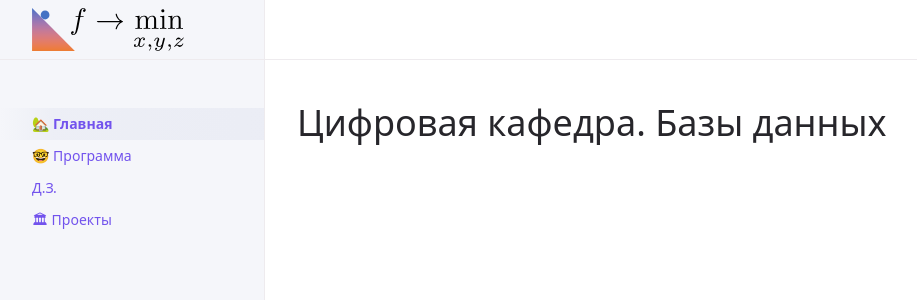
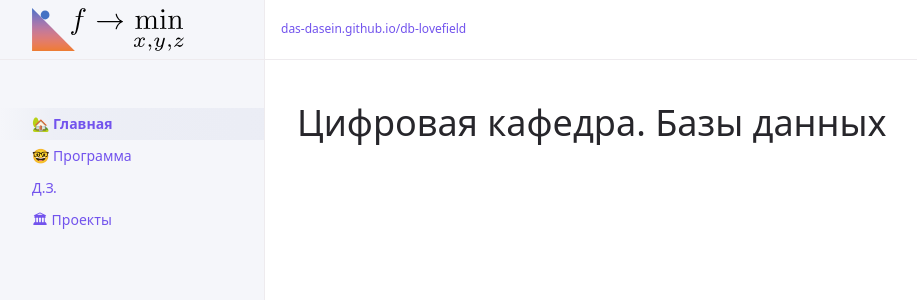
Before and after one commit to Das-dasein/db-lovefield, a Jekyll site: the page built from README.md, in a window 1280 px wide. Shown: the top 300 px of the page, without its empty margins (107-1024 px from the left). Built offline with Jekyll 4.4.1, drawn with Linux system fonts in a browser that asks for light colours; our own code applies the rules of GitHub Pages for plain Markdown files; a script that is not in the unit is left out.

Commit message:
Update _config.yml

```diff
--- a/_config.yml
+++ b/_config.yml
@@ -7,9 +7,11 @@ search_enabled: false
 # Enable or disable heading anchors
 heading_anchors: true
 
+aux_links:
+  "das-dasein.github.io/db-lovefield":
+    - "https://das-dasein.github.io/db-lovefield"
 # Makes Aux links open in a new tab. Default is false
 aux_links_new_tab: true
-
 plugins:
   - jekyll-seo-tag
 
```
